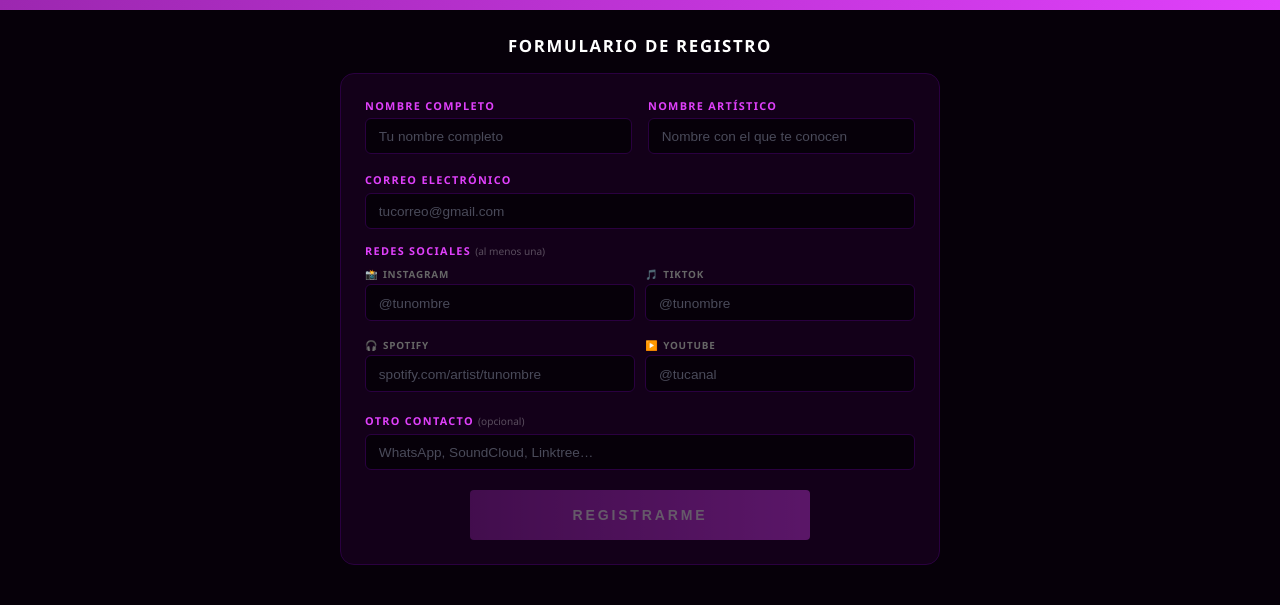
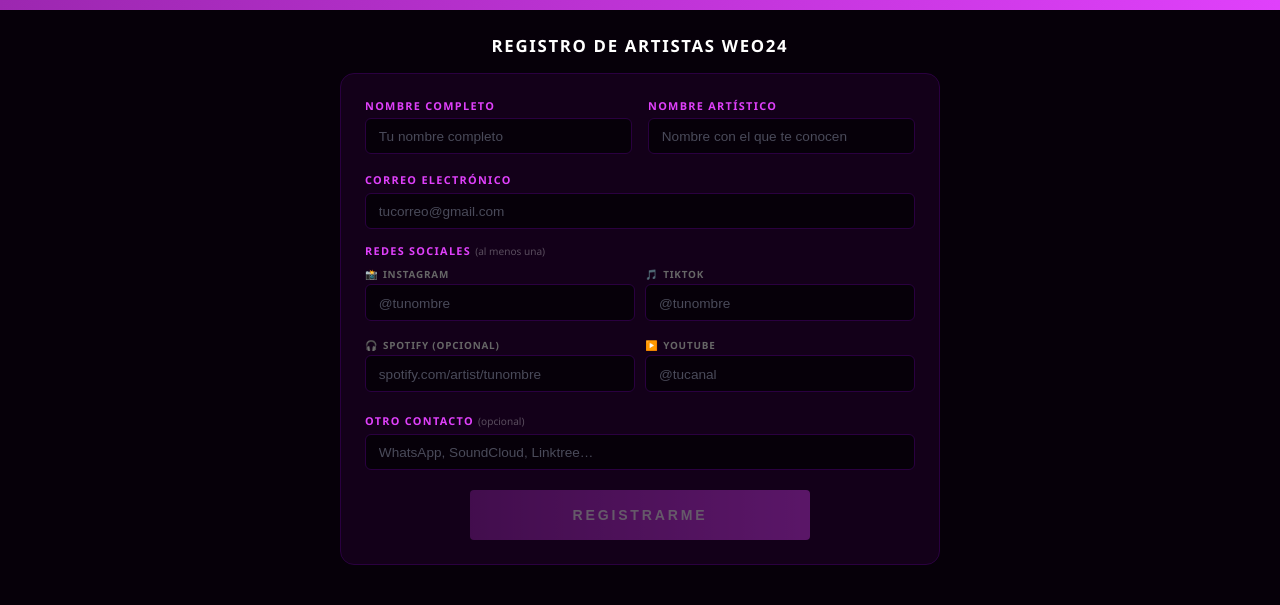
Before and after one commit to Giin2000/backstage-onepage, a Django app: page /disquera/ in a window 1280 px wide. Shown: the part 329-934 px from the top of the page. Run offline with Django 5.2, Linux system fonts and the light colour scheme.

Commit message:
Disquera branding updates

```diff
--- a/registro/templates/registro/disquera.html
+++ b/registro/templates/registro/disquera.html
@@ -460,8 +460,7 @@
   <div class="header__bg"></div>
   <div class="header__stars" id="starsContainer"></div>
   <div class="header__content">
-    <span class="marca-principal">Backstage</span>
-    <span class="marca-sub">Records</span>
+    <img src="LOGO_URL" alt="Backstage" style="max-height:120px; width:auto;" />
     <p class="header-tagline">Your Story, our Stage</p>
   </div>
 </header>
@@ -471,7 +470,7 @@
 
 <!-- FORM -->
 <main class="main">
-  <h2 class="section-title">Formulario de Registro</h2>
+  <h2 class="section-title">Registro de Artistas WEO24</h2>
 
   <div class="form-card">
     <form id="artistForm" novalidate>
@@ -513,7 +512,7 @@
             <ul class="error-list" id="err_tiktok"></ul>
           </div>
           <div class="red-item">
-            <span><span class="red-icon">🎧</span>Spotify</span>
+            <span><span class="red-icon">🎧</span>Spotify (opcional)</span>
             {{ form.spotify }}
             <ul class="error-list" id="err_spotify"></ul>
           </div>
```
